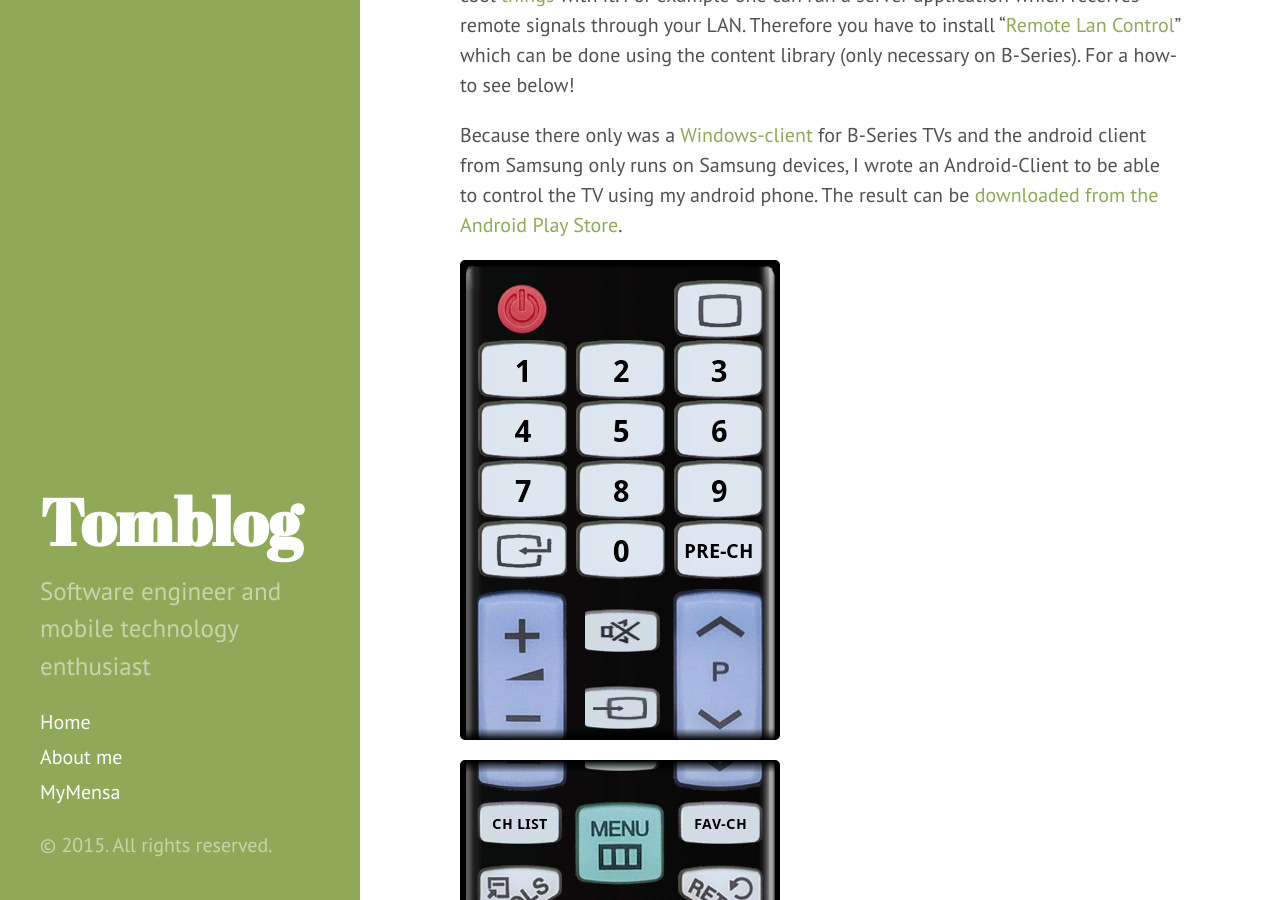
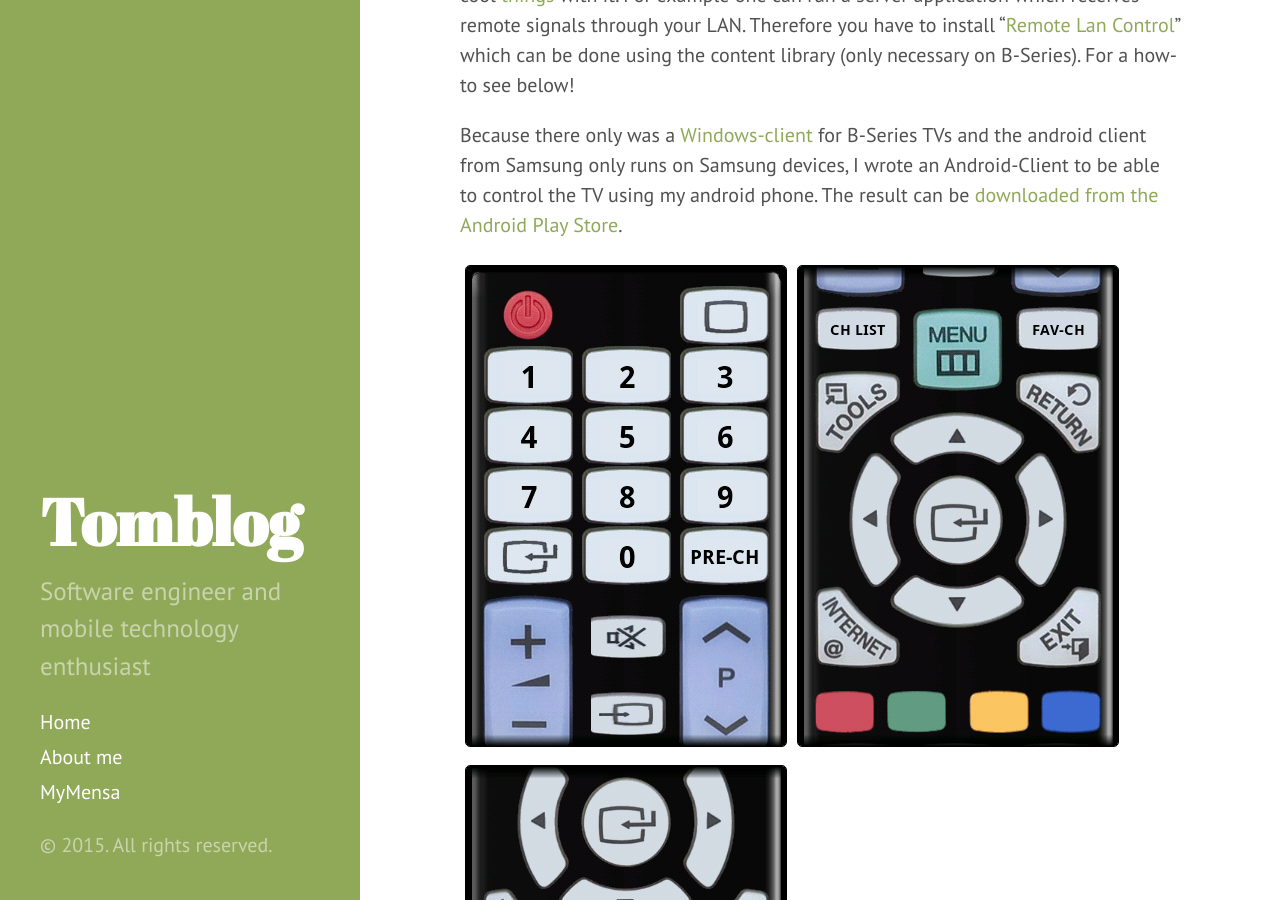
Before and after one commit to tomquist/tomquist.github.io, a Jekyll site: the page built from _posts/2011-02-20-remote-control-samsung-tv-with-android-phone.md, in a window 1280 px wide and 900 px high, scrolled down 630 px. Built offline with Jekyll 4.4.1, drawn with Linux system fonts in a browser that asks for light colours; Markdown is read by kramdown in place of the engine named in the settings; comment, search, counter and statistics services are not loaded.

Commit message:
More images on same row

```diff
--- a/_posts/2011-02-20-remote-control-samsung-tv-with-android-phone.md
+++ b/_posts/2011-02-20-remote-control-samsung-tv-with-android-phone.md
@@ -29,6 +29,10 @@
 - install
 - how-to
 - instruction
+screenshots:
+- screenshot3.png
+- screenshot5.png
+- screenshot4.png
 ---
 ![qrcode](http://qrcode.kaywa.com/img.php?s=3&d=https%3a%2f%2fplay.google.com%2fstore%2fapps%2fdetails%3fid%3dde.quist.app.samyGoRemote)
 
@@ -36,9 +40,7 @@
 
 Because there only was a [Windows-client](http://wiki.samygo.tv/index.php5/Content_Library_applications_list#Remote_LAN_Control) for B-Series TVs and the android client from Samsung only runs on Samsung devices, I wrote an Android-Client to be able to control the TV using my android phone. The result can be [downloaded from the Android Play Store](https://play.google.com/store/apps/details?id=de.quist.app.samyGoRemote).
 
-![]({{ '/assets/screenshot3.png' | prepend: site.baseurl }} "SamyGo-Remote1")
-![]({{ '/assets/screenshot5.png' | prepend: site.baseurl }} "SamyGo-Remote2")
-![]({{ '/assets/screenshot4.png' | prepend: site.baseurl }} "SamyGo-Remote3")
+{% for screen in page.screenshots %}<img src="{{ screen | prepend: '/assets/' | prepend: site.baseurl | replace: '//', '/' }}" alt="MyMensa" style="display: inline-block; margin: 5px; border: 1px solid black;"/>{% endfor %}
 
 <del>The app only works for B-Series TVs from Samsung, because "Remote Lan Control" only runs on these devices.</del> C-Series, D-Series and E-Series TVs are now also supported without needing to modify the TV. Samsung created a remote-app for C-Series TVs but it only runs on the iPhone or on Android devices produces by Samsung. C-Series devices are able to receive remote signals over the network from scratch (using UPnP) <del>but I've no idea how to access the interface and I'm not able to analyse it, because I don't have such a device.</del>
 
```
Also changed, not shown: _posts/2011-02-07-samsung-fernseher-per-android-fernsteuern.md (+5 -3 lines).
